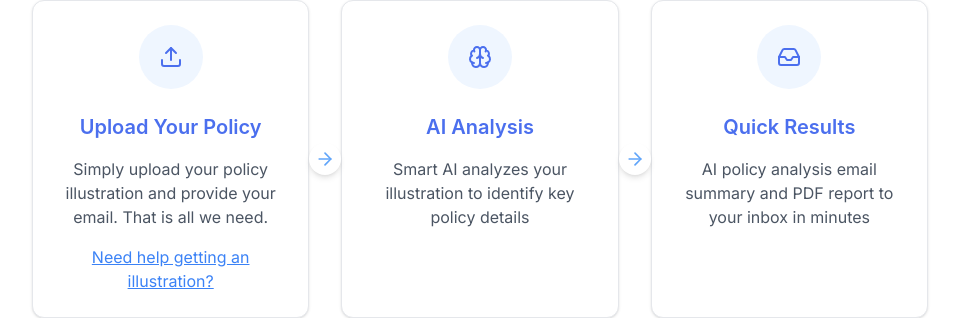
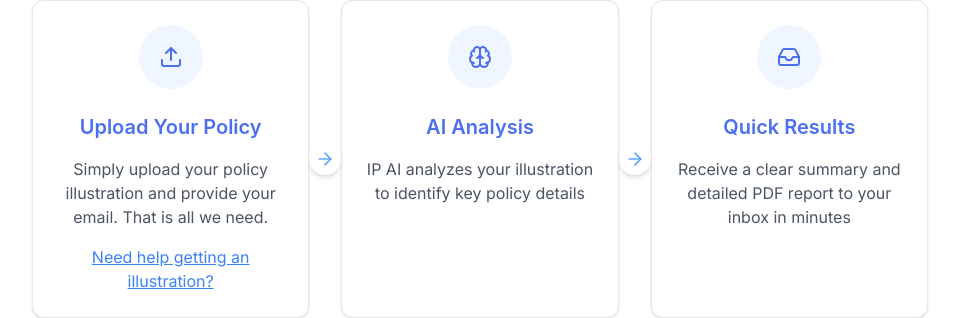
Before and after one commit to itsgabeover/dashboard-copy, a Next.js app: page / in a window 1280 px wide. Shown: the part 1150-1468 px from the top of the page, without its empty margins (160-1119 px from the left). Built offline with nearby package versions, Linux system fonts and the light colour scheme; no server answers.

Commit message:
Update Hero.tsx

```diff
--- a/components/Hero.tsx
+++ b/components/Hero.tsx
@@ -138,13 +138,13 @@ export const Hero: FC = () => {
                   {
                     title: "AI Analysis",
                     description:
-                      "Smart AI analyzes your illustration to identify key policy details",
+                      "IP AI analyzes your illustration to identify key policy details",
                     icon: <Brain className="w-6 h-6" />,
                   },
                   {
                     title: "Quick Results",
                     description:
-                      "AI policy analysis email summary and PDF report to your inbox in minutes",
+                      "Receive a clear summary and detailed PDF report to your inbox in minutes",
                     icon: <Inbox className="w-6 h-6" />,
                   },
                 ].map((item, index) => (
```
